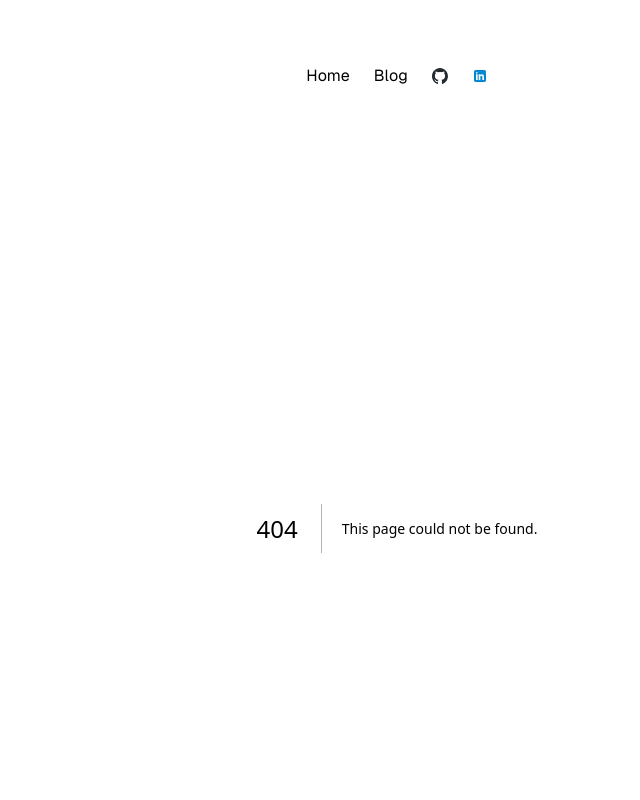
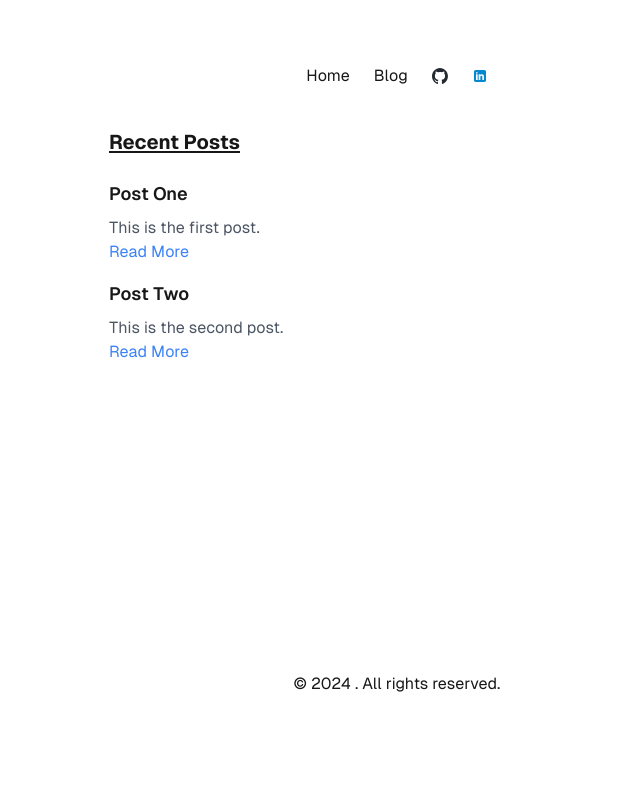
Before and after one commit to dhayv/blogsite, a Next.js app in the folder my-app/: page /blog in a window 1280 px wide. Before the commit this address had no page. Shown: the top 800 px of the page, without its empty margins (243-883 px from the left). Built offline with nearby package versions, Linux system fonts and the light colour scheme.

Commit message:
created blog slug

```diff
--- /dev/null
+++ b/my-app/app/blog/page.tsx
@@ -0,0 +1,29 @@
+import React from "react";
+import Link from "next/link";
+
+
+const BlogListing: React.FC = () => {
+
+    const posts = [
+        { id: 1, slug: "post-one", title: 'Post One', excerpt: 'This is the first post.' },
+        { id: 2, slug: "post-two", title: 'Post Two', excerpt: 'This is the second post.' },
+    ]
+    const listPost = posts.map((post) => (
+        <li key={post.id} className="space-y-2">
+          <h3 className="text-lg font-semibold">{post.title}</h3>
+          <p className="text-gray-600">{post.excerpt}</p>
+          <Link href={`/blog/${post.slug}`} className="text-blue-500 hover:underline">
+            Read More
+          </Link>
+        </li>
+    ))
+
+    return(
+        <div className="max-w-xl mx-auto w-full space-y-6">
+      <h1 className="text-xl font-bold underline underline-offset-2">Recent Posts</h1>
+      <ul className="space-y-4">{listPost}</ul>
+    </div>
+    )
+}
+
+export default BlogListing
```
